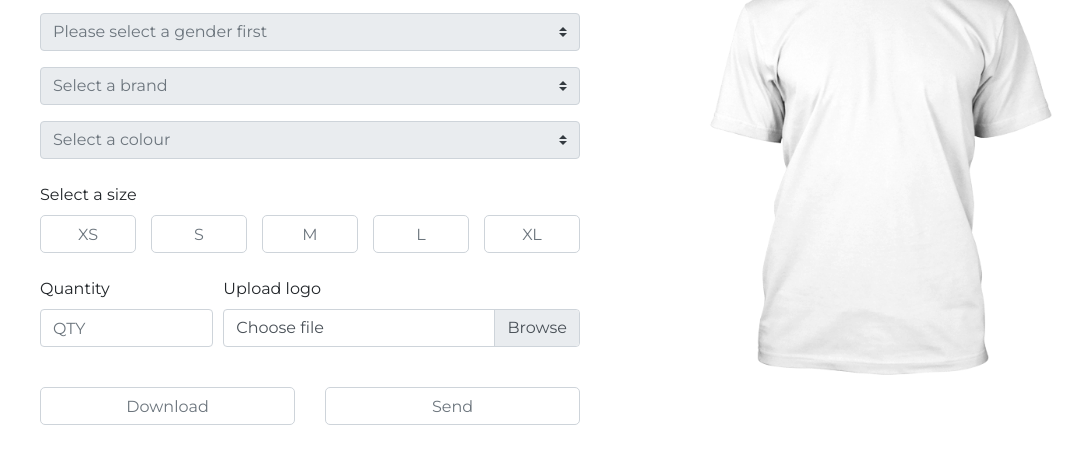
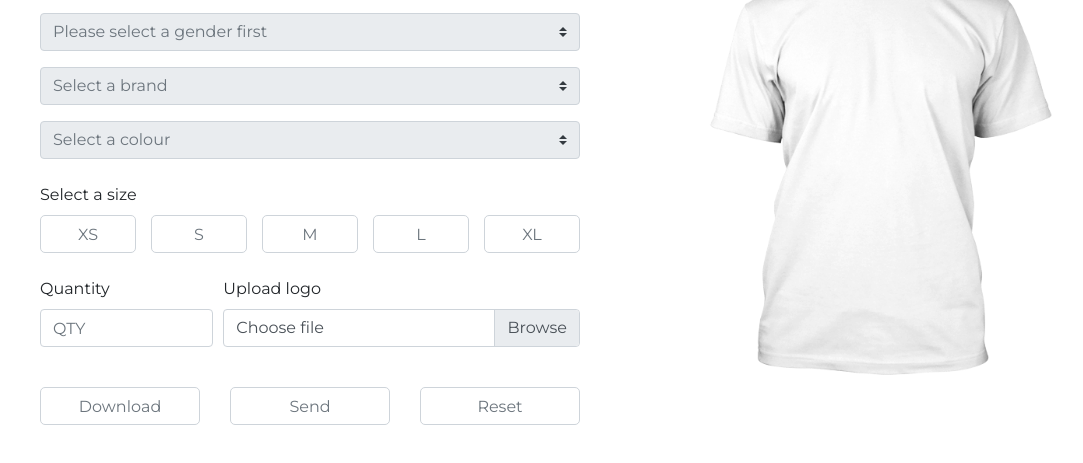
Before and after one commit to D1ang/DIGIdesigner, a plain HTML site: page index.html in a window 1280 px wide. Shown: the part 177-640 px from the top of the page, without its empty margins (45-1128 px from the left). Drawn offline with nearby package versions, Linux system fonts and the light colour scheme; a script that the page names is missing.

Commit message:
Added a reset button

```diff
--- a/index.html
+++ b/index.html
@@ -101,6 +101,9 @@
             <div class="col custom-buttons-align">
               <button type="button" class="btn btn-outline custom-buttons">Send</button>
             </div>
+            <div class="col custom-buttons-align">
+              <button type="button" class="btn btn-outline custom-buttons" onclick="location.href='index.html';">Reset</button>
+            </div>
           </div>
         </form>
       </div>
```
